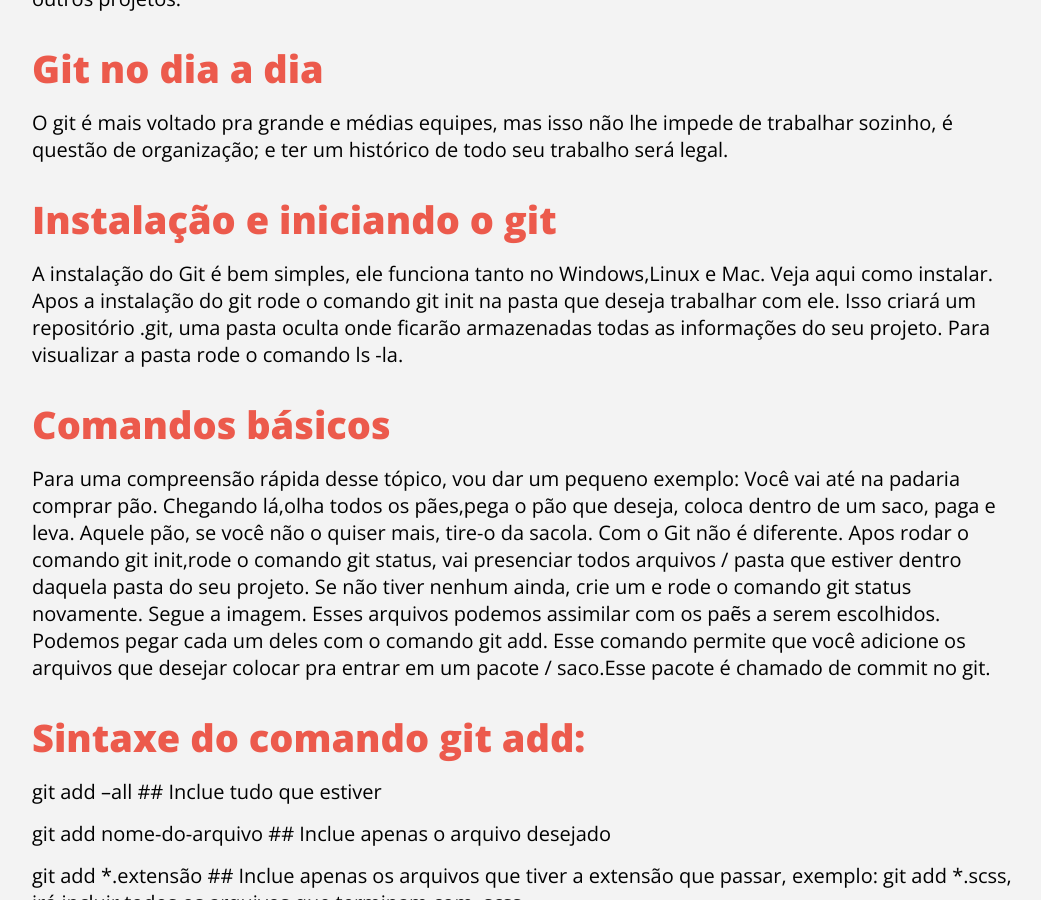
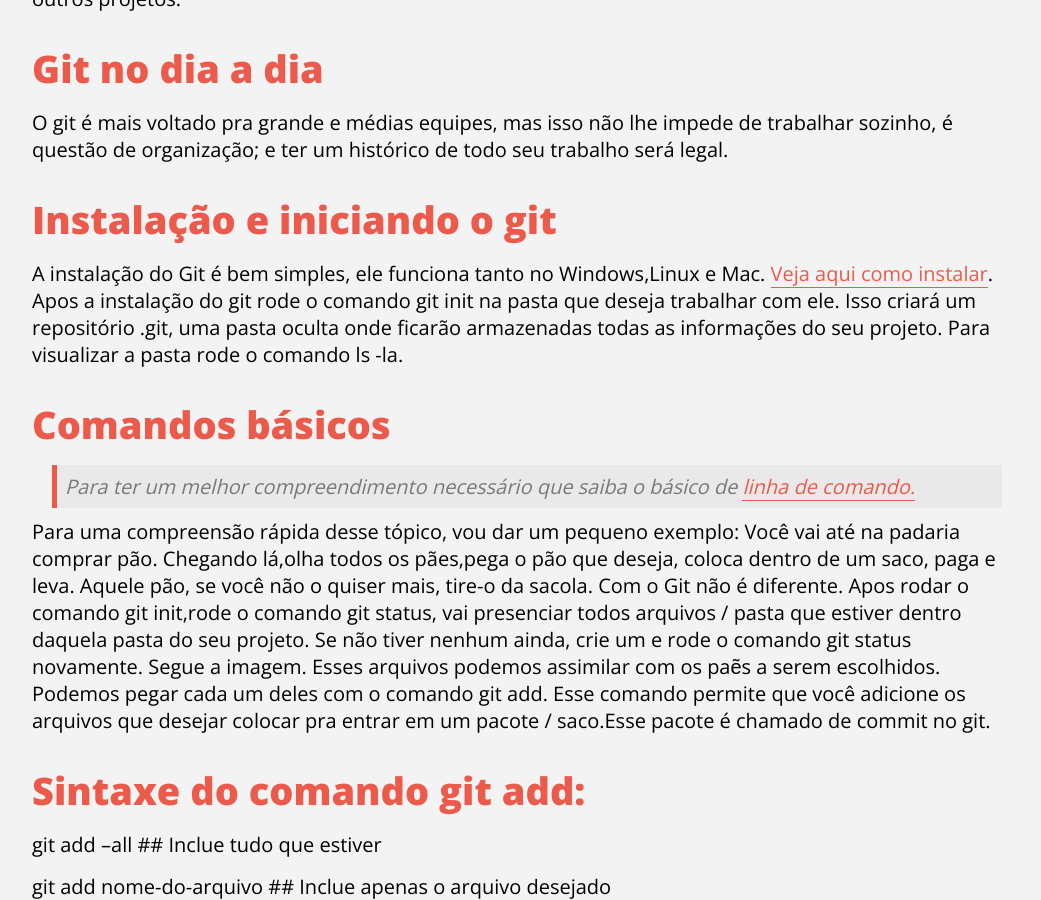
Before and after one commit to andersoonweb/andersoonweb.github.io, a Jekyll site: the page built from _posts/2015-02-17-um-novo-caminho-lsinux-mudando-minha-vida-aos-poucos-parte-1.markdown, in a window 1280 px wide and 900 px high, scrolled down 906 px. Shown: the whole window, without its empty margins (113-1154 px from the left). Built offline with Jekyll 4.4.1, drawn with Linux system fonts in a browser that asks for light colours; nearby versions of some CDN libraries; comment, search, counter and statistics services are not loaded; some of the changed text lies outside the part shown.

Commit message:
add links and notes

```diff
--- a/_posts/2015-02-17-um-novo-caminho-lsinux-mudando-minha-vida-aos-poucos-parte-1.markdown
+++ b/_posts/2015-02-17-um-novo-caminho-lsinux-mudando-minha-vida-aos-poucos-parte-1.markdown
@@ -15,16 +15,17 @@
 Queria passar um pouco dos comandos que aprendi e agora utilizo no dia a dia e expor minha interpretação deles pra vocês.
 
 <h2 class="topics">O Git</h2>
-Ele foi desenvolvido por Linus, o criador do Linux para o desenvolvimento do kernel,mas foi adotado por outros projetos.
+Ele foi desenvolvido por <a target="_blank" href="http://pt.wikipedia.org/wiki/Linus_Torvalds" class="link-po-ex">Linus</a>, o criador do Linux para o desenvolvimento do <a href="http://pt.wikipedia.org/wiki/Linux_%28n%C3%BAcleo%29" target="_blank" class="link-po-ex">kernel</a>,mas foi adotado por outros projetos.
 
 <h2 class="topics">Git no dia a dia</h2>
 O git é mais voltado pra grande e médias equipes, mas isso não lhe impede de trabalhar sozinho, é questão de organização; e ter um histórico de todo seu trabalho será legal.
 
 <h2 class="topics">Instalação e iniciando o git</h2>
-A instalação do Git é bem simples, ele funciona tanto no Windows,Linux e Mac. Veja aqui como instalar.
+A instalação do Git é bem simples, ele funciona tanto no Windows,Linux e Mac. <a target="_blank" class="link-po-ex" href="https://git-scm.com/book/pt-br/v1/Primeiros-passos-Instalando-Git">Veja aqui como instalar</a>.
 Apos a instalação do git rode o comando git init na pasta que deseja trabalhar com ele. Isso criará um repositório .git, uma pasta oculta onde ficarão armazenadas todas as informações do seu projeto. Para visualizar a pasta rode o comando ls -la.
 
 <h2 class="topics">Comandos básicos</h2>
+<span class="notes">Para ter um melhor compreendimento necessário que saiba o básico de <a target="_blank" class="link-po-ex" href="http://www.hardware.com.br/dicas/basico-linha-comando.html">linha de comando.</a></span>
 Para uma compreensão rápida desse tópico, vou dar um pequeno exemplo: Você vai até na padaria comprar pão. Chegando lá,olha todos os pães,pega o pão que deseja, coloca dentro de um saco, paga e leva. Aquele pão, se você não o quiser mais, tire-o da sacola.
 Com o Git não é diferente. Apos rodar o comando git init,rode o comando git status, vai presenciar todos arquivos / pasta que estiver dentro daquela pasta do seu projeto. Se não tiver nenhum ainda, crie um e rode o comando git status novamente. Segue a imagem.
 Esses arquivos podemos assimilar com os paẽs a serem escolhidos. Podemos pegar cada um deles com o comando git add. Esse comando permite que você adicione os arquivos que desejar colocar pra entrar em um pacote / saco.Esse pacote é chamado de commit no git.
@@ -37,7 +38,7 @@
 
 git add *.extensão ## Inclue apenas os arquivos que tiver a extensão que passar, exemplo: git add *.scss, irá incluir todos os arquivos que terminam com .scss.
 
-Perceba que, quando eles não foram adicionados,serão mostrador em  "Untracked files".Quando eles são adicionados, eles passam a "Changes to be committed". Convertendo pra a linguagem do Git,Untracked Files eles estão fora da árvore, Changes to be committed estão dentro da árvore pronto, pra ser empacotado ou melhor commitado.
+Perceba que, quando eles não foram adicionados,serão mostrador em  <strong>"Untracked files"</strong>.Quando eles são adicionados, eles passam a "Changes to be committed". Convertendo pra a linguagem do Git,Untracked Files eles estão fora da árvore, Changes to be committed estão dentro da árvore pronto, pra ser empacotado ou melhor commitado.
 
 <h2 class="topics">Adicionando dentro do commit / pacote </h2>
 Para transformar seu arquivos listado em um commit basta rodar o comando git commit -m "sua mensagem" . A propriedade -m atribui uma mensagem ao seu commit, assim você terá um histórico e saberá o que cada um fez. Por exemplo: git commit -m "Corrigindo bug do IE 8". Esse commit corrigiu o bug do navegador Internet explore.
```
